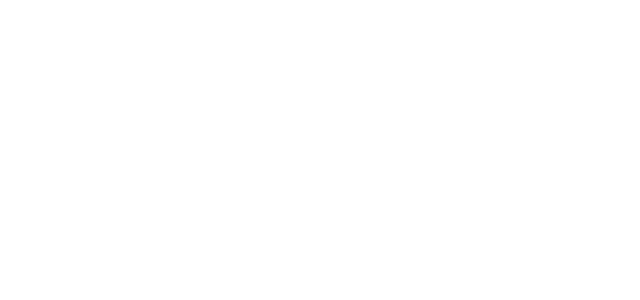
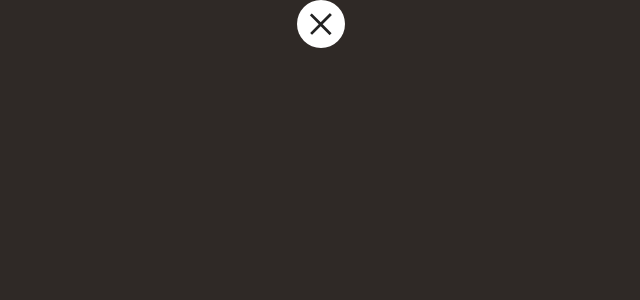
Before and after one commit to christopherwahlstrom/AirBean, a React (Create React App) app: page /navmenu in a window 1280 px wide. Before the commit this address had no page. Shown: the top 300 px of the page, without its empty margins (319-959 px from the left). Built offline with nearby package versions, Linux system fonts and the light colour scheme.

Commit message:
added border-box-sizing, started work on NavMenu

```diff
--- a/src/App.css
+++ b/src/App.css
@@ -2,6 +2,10 @@
 
 /* font-family: 'Rufina', serif; */
 /* font-family: 'Work Sans', sans-serif; */
+
+* {
+  box-sizing: border-box;
+}
 
 .App {
   text-align: center;
--- a/src/App.js
+++ b/src/App.js
@@ -7,6 +7,8 @@ import Menu from './views/Menu';
 import About from './views/About';
 import Order from './views/Order';
 
+import NavMenu from './components/NavMenu'; //OBS!!! Denna skall till slut bort härifrån, la bara dit den för att kunna bygga den och styla //HE
+
 function App() {
   return (
     <div className="App">
@@ -15,6 +17,7 @@ function App() {
         <Route path='/menu' element={ <Menu /> }/>
         <Route path='/about' element={ <About /> }/>
         <Route path='/order' element={ <Order /> }/>
+        <Route path='/navmenu' element={ <NavMenu /> }/> //OBS!!! Denna skall till slut bort härifrån, la bara dit den för att kunna bygga den och styla //HE
       </Routes>
     </div>
   );
--- /dev/null
+++ b/src/components/NavMenu.css
@@ -0,0 +1,12 @@
+.navmenu {
+    background-color: #2F2926;
+    width: 100%;
+    height: 100vh;
+}
+
+.close-btn {
+    width: 48px;
+    background-color: #ffffff;
+    border-radius: 5555px;
+    padding: 10px;
+}
--- a/src/components/NavMenu.js
+++ b/src/components/NavMenu.js
@@ -1,7 +1,12 @@
+import './NavMenu.css';
+
+import buttonImg from '../graphics/close.svg'
+
 function NavMenu() {
     return (
-        <>
-        </>
+        <section className="navmenu">
+            <input className='close-btn' type="image" src={ buttonImg } />
+        </section>
     );
 }
 
```
